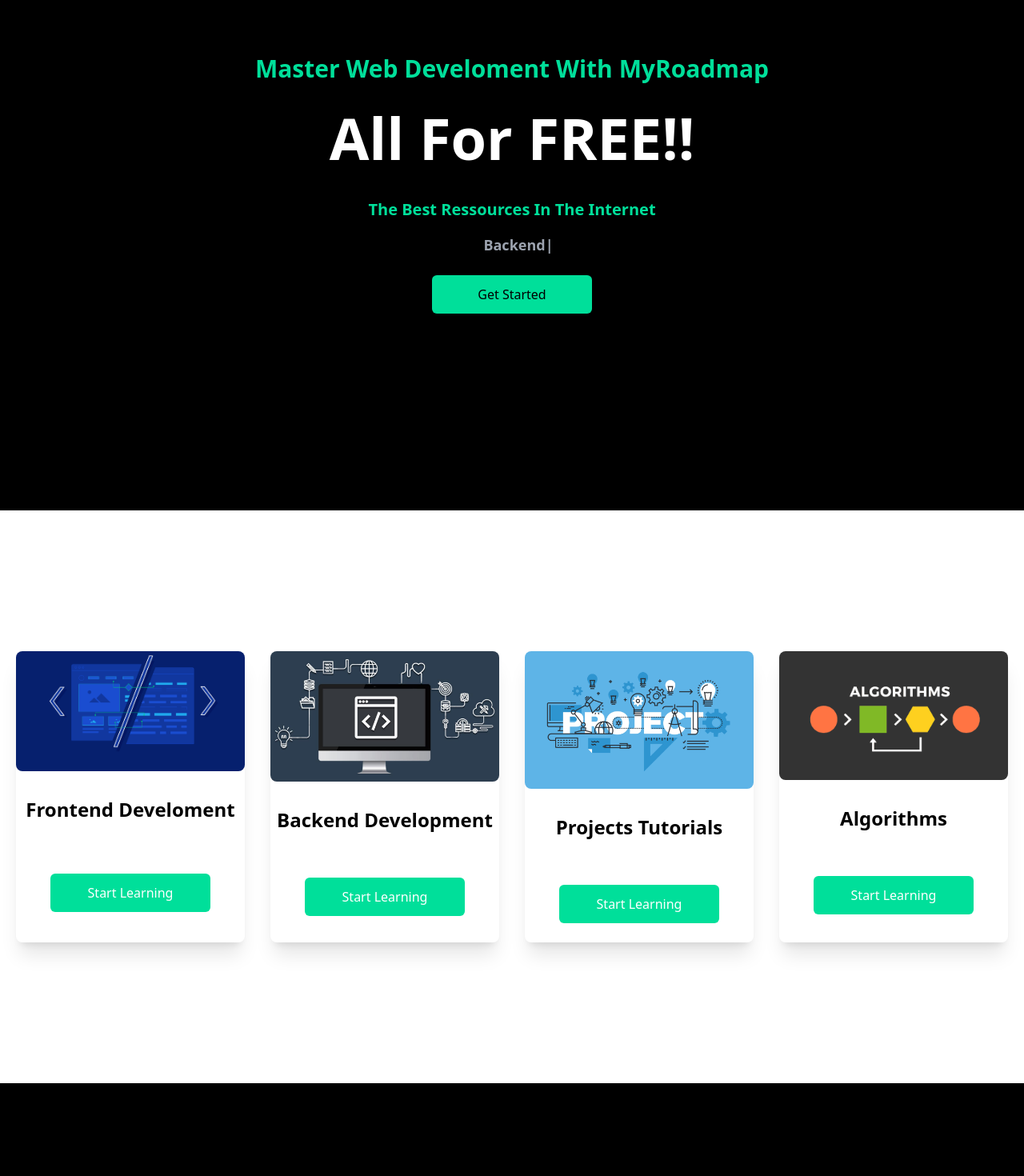
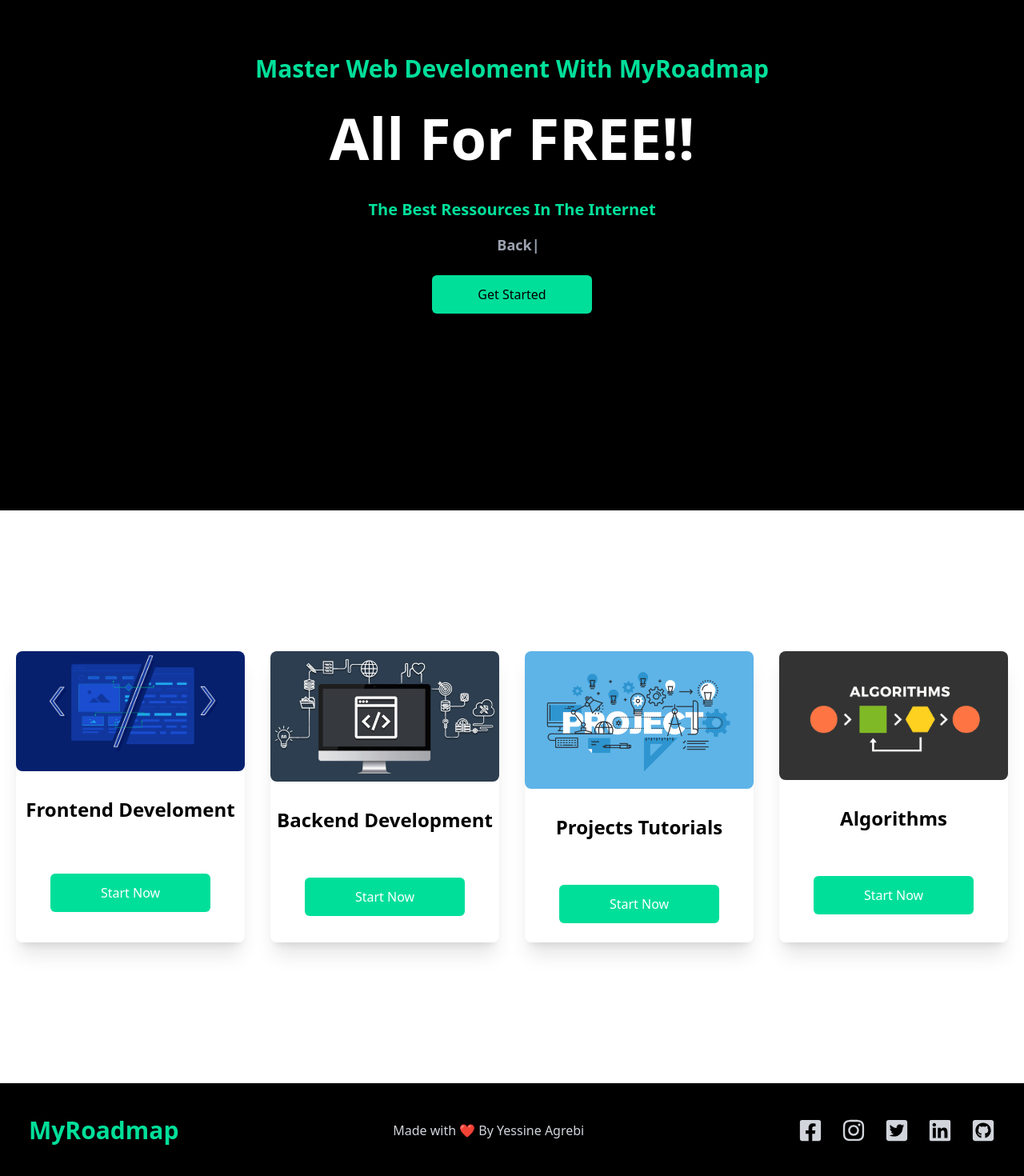
Before and after one commit to yessine-agrebi/myroadmap, a React (Create React App) app: page / in a window 1280 px wide. Shown: the part 162-1632 px from the top of the page at 80% size. Before the commit the page ends 1516 px from the top, so only its background shows below. Built offline with nearby package versions, Linux system fonts and the light colour scheme.

Commit message:
add footer

```diff
--- a/src/App.js
+++ b/src/App.js
@@ -3,6 +3,7 @@
 import NavBar from './components/NavBar';
 import { BrowserRouter as Router, Route, Routes } from 'react-router-dom';
 import Hero from './components/Hero';
+import Footer from './components/Footer';
 
 
 function App() {
@@ -16,6 +17,7 @@
           <Route path="/backend" element={<Backend />} />
         </Routes>
       </Router>
+      <Footer />
     </div>
   );
 }
--- a/src/components/Card.jsx
+++ b/src/components/Card.jsx
@@ -1,7 +1,7 @@
 import React from 'react'
 const Card = ({course}) => {
   return (
-<div className="w-full mt-3 bg-slate-200 rounded-lg shadow-lg lg:max-w-sm">
+<div className="md:w-full w-5/6 mt-3 bg-slate-200 rounded-lg shadow-lg lg:max-w-sm">
             <img
                 className="object-cover w-full h-48 rounded-lg"
                 src={course.image}
--- a/src/components/Categories.jsx
+++ b/src/components/Categories.jsx
@@ -3,6 +3,7 @@
 import Back from '../assets/back.jpg'
 import Projects from '../assets/project.png'
 import Algo from '../assets/algo.png'
+import { Link } from 'react-router-dom';
 
 const Categories = () => {
   return (
@@ -11,22 +12,30 @@
       <div className='w-full shadow-xl flex flex-col my-4 rounded-lg hover:scale-105 duration-300'>
               <img className='w-full rounded-lg' src={Front} alt="/" />
               <h2 className='text-2xl font-bold text-center py-8'>Frontend Develoment</h2>
-              <button className='bg-[#00df9a] w-[200px] rounded-md font-medium my-8 mx-auto px-6 py-3 text-white'>Start Learning</button>
+              <button className='bg-[#00df9a] w-[200px] rounded-md font-medium my-8 mx-auto px-6 py-3 text-white'>
+              <Link to="/frontend">Start Now</Link>
+              </button>
           </div>
           <div className='w-full shadow-xl flex flex-col my-4 rounded-lg hover:scale-105 duration-300'>
               <img className='w-full rounded-lg' src={Back} alt="/" />
               <h2 className='text-2xl font-bold text-center py-8'>Backend Development</h2>
-              <button className='bg-[#00df9a] w-[200px] rounded-md font-medium my-6 mx-auto px-6 py-3 text-white'>Start Learning</button>
+              <button className='bg-[#00df9a] w-[200px] rounded-md font-medium my-6 mx-auto px-6 py-3 text-white'>
+              <Link to="/backend">Start Now</Link>
+              </button>
           </div>
           <div className='w-full shadow-xl flex flex-col my-4 rounded-lg hover:scale-105 duration-300'>
               <img className='w-full rounded-lg' src={Projects} alt="/" />
               <h2 className='text-2xl font-bold text-center py-8'>Projects Tutorials</h2>
-              <button className='bg-[#00df9a] w-[200px] rounded-md font-medium my-6 mx-auto px-6 py-3 text-white'>Start Learning</button>
+              <button className='bg-[#00df9a] w-[200px] rounded-md font-medium my-6 mx-auto px-6 py-3 text-white'>
+              <Link to="/projects">Start Now</Link>
+              </button>
           </div>
           <div className='w-full shadow-xl flex flex-col my-4 rounded-lg hover:scale-105 duration-300'>
               <img className='w-full rounded-lg' src={Algo} alt="/" />
               <h2 className='text-2xl font-bold text-center py-8'>Algorithms</h2>
-              <button className='bg-[#00df9a] w-[200px] rounded-md font-medium  mx-auto my-6 px-6 py-3 text-white'>Start Learning</button>
+              <button className='bg-[#00df9a] w-[200px] rounded-md font-medium  mx-auto my-6 px-6 py-3 text-white'>
+              <Link to="/algorithms">Start Now</Link>
+              </button>
           </div>
       </div>
     </div>
--- /dev/null
+++ b/src/components/Footer.jsx
@@ -0,0 +1,37 @@
+import React from 'react';
+import {
+  FaLinkedin,
+  FaFacebookSquare,
+  FaGithubSquare,
+  FaInstagram,
+  FaTwitterSquare,
+} from 'react-icons/fa';
+
+const Footer = () => {
+  return (
+    <div className="max-w-[1240px] mx-auto py-5 px-4 flex flex-col md:flex-row justify-between items-center text-gray-300">
+      <h1 className="text-3xl font-bold text-[#00df9a]">MyRoadmap</h1>
+      <p className="py-4">Made with ❤️ By Yessine Agrebi</p>
+      <div className="flex justify-center items-center gap-6 my-6">
+        <a href="https://www.facebook.com/yessine.ragnar" target="_blank" rel="noreferrer">
+          <FaFacebookSquare size={30} />
+        </a>
+        <a href="https://www.instagram.com/yessine.dev" target="_blank" rel="noreferrer">
+          <FaInstagram size={30} />
+        </a>
+        <a href="https://www.twitter.com/yessineagrebi" target="_blank" rel="noreferrer">
+          <FaTwitterSquare size={30} />
+        </a>
+        <a href="https://www.linkedin.com/yessine-agrebi" target="_blank" rel="noreferrer">
+          <FaLinkedin size={30} />
+        </a>
+        <a href="https://www.github.com/yessine-agrebi" target="_blank" rel="noreferrer">
+          <FaGithubSquare size={30} />
+        </a>
+
+      </div>
+    </div>
+  );
+};
+
+export default Footer;
--- a/src/components/Frontend.jsx
+++ b/src/components/Frontend.jsx
@@ -3,7 +3,7 @@
 import {frontend} from '../data/frontend';
 const Frontend = () => {
   return (
-    <div className='flex flex-col items-center justify-center gap-5 sm:mx-auto'>
+    <div className='flex flex-col items-center justify-center gap-5'>
       {frontend ? frontend.map((course, index) => {
           return (
 
--- a/src/components/Hero.jsx
+++ b/src/components/Hero.jsx
@@ -19,8 +19,8 @@
           <Typed
           className='md:text-lg sm:text-4xl text-xl font-bold md:pl-4 pl-2 text-gray-400'
             strings={['Frontend', 'Backend', 'Algorithms', 'Projects']}
-            typeSpeed={120}
-            backSpeed={140}
+            typeSpeed={100}
+            backSpeed={120}
             loop
           />
         </div>
--- a/src/components/NavBar.js
+++ b/src/components/NavBar.js
@@ -34,11 +34,11 @@
       </div>
       <ul className={nav ? 'fixed left-0 top-0 w-[60%] h-full border-r border-r-gray-900 bg-[#000300] ease-in-out duration-500' : 'ease-in-out duration-500 fixed left-[-100%]'}>
         <h1 className='w-full text-3xl font-bold text-[#00df9a] m-4'>MyRoadmap</h1>
-          <li className='p-4 border-b border-gray-600'>Home</li>
-          <li className='p-4 border-b border-gray-600'>Frontend</li>
-          <li className='p-4 border-b border-gray-600'>Backend</li>
-          <li className='p-4 border-b border-gray-600'>Projects</li>
-          <li className='p-4'>Algorithms</li>
+          <li className='p-4 border-b border-gray-600'><Link to="/">Home</Link></li>
+          <li className='p-4 border-b border-gray-600'><Link to="/frontend">Frontend</Link></li>
+          <li className='p-4 border-b border-gray-600'><Link to="/backend">Backend</Link></li>
+          <li className='p-4 border-b border-gray-600'><Link to="/projects">Projects</Link></li>
+          <li className='p-4'><Link to="/algorithms">Algorithms</Link></li>
       </ul>
     </div>
   );
```
